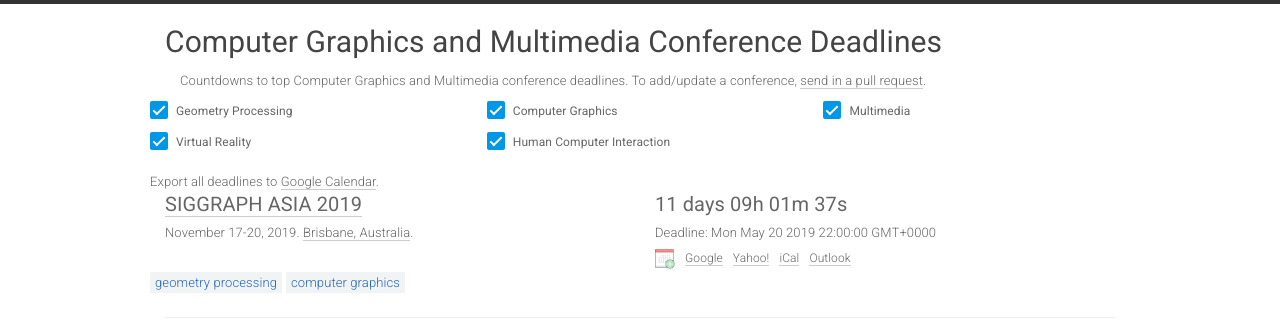
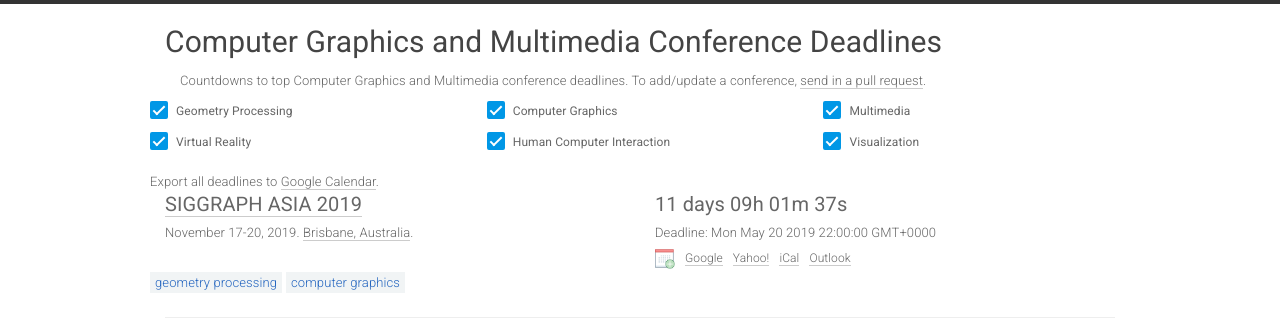
Before and after one commit to JianweiHu94/cgm-deadlines, a Jekyll site: the page built from index.html, in a window 1280 px wide and 900 px high. Shown: the top 322 px of the window. Built offline with Jekyll 4.4.1, drawn with Linux system fonts in a browser that asks for light colours; nearby versions of some CDN libraries.

Commit message:
Update types.yml

```diff
--- a/_data/types.yml
+++ b/_data/types.yml
@@ -13,3 +13,6 @@
 
 - name: Human Computer Interaction
   sub: HCI
+
+- name: Visualization
+  sub: V
```
